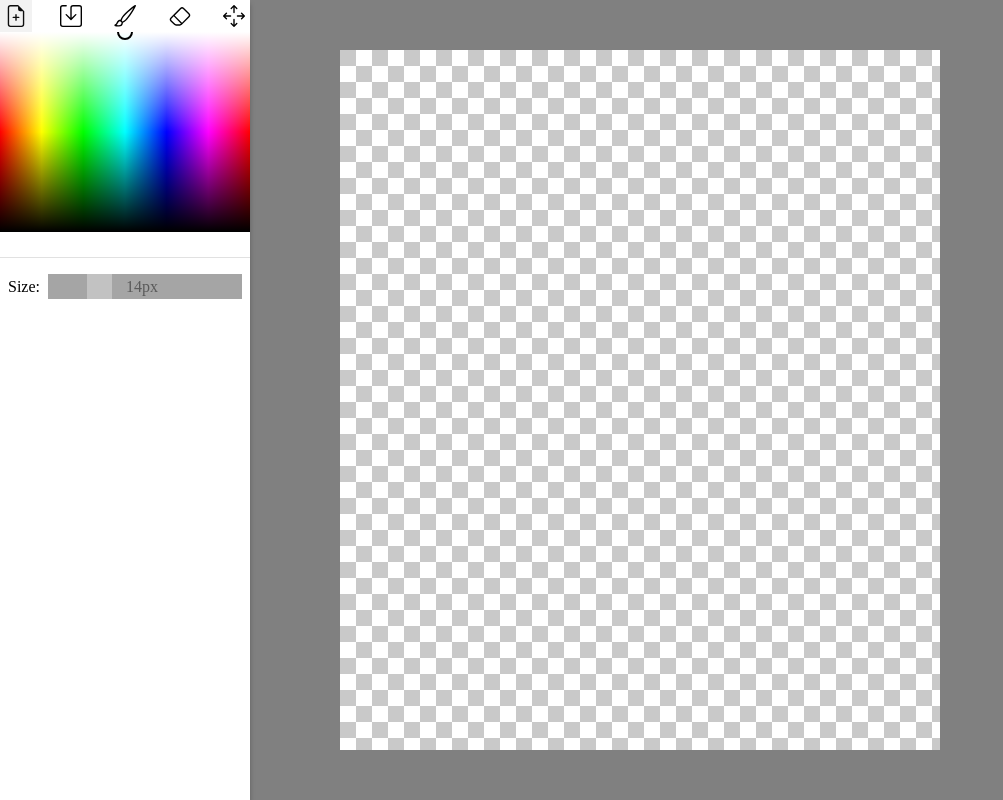
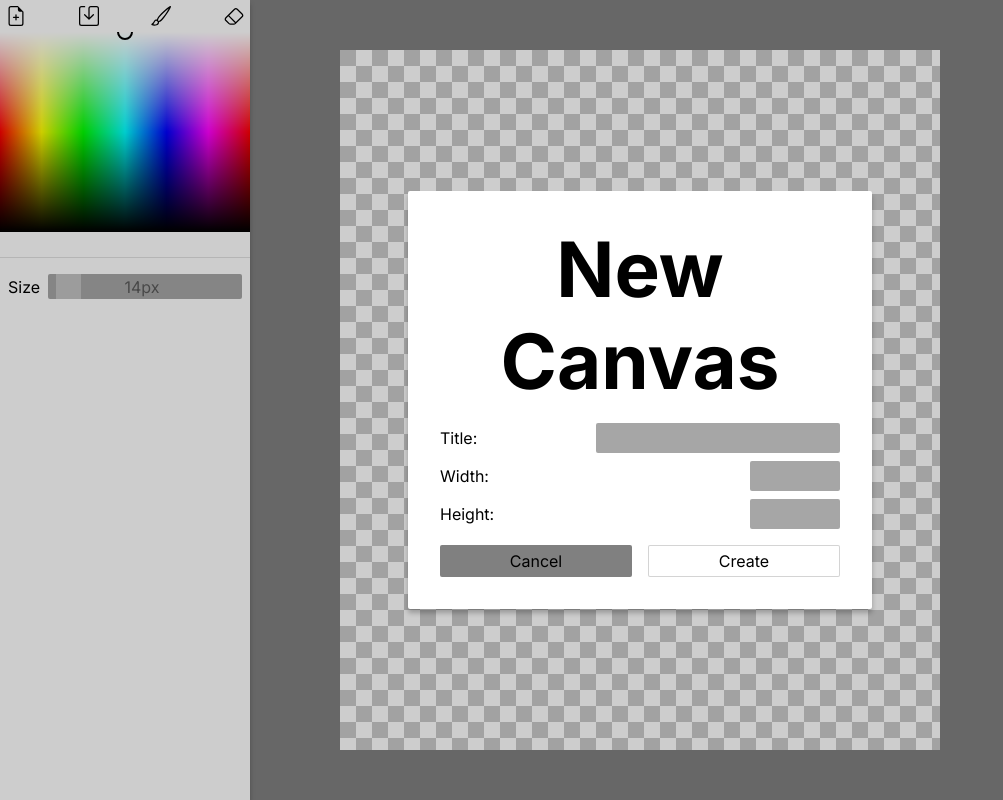
Before and after one commit to EricklLuan/a-simple-draw-app, a React (Create React App) app: page / in a window 1280 px wide. Shown: the whole page, without its empty margins (0-1003 px from the left). Built offline with nearby package versions, Linux system fonts and the light colour scheme.

Commit message:
Modals and saving draws

```diff
--- a/src/components/Canva/Canva.tsx
+++ b/src/components/Canva/Canva.tsx
@@ -1,6 +1,7 @@
 import { useEffect, useRef } from 'react'
 
 import { SideMenu } from '../SideMenu/SideMenu';
+import { ModalNewCanva } from '../Modals/ModalNewCanva/ModalNewCanva';
 
 import './canva.scss'
 
@@ -24,9 +25,6 @@ export function Canva(props: CanvaProps) {
 
     if (!canva) return;
 
-    canva.width = props.width? props.width : 500;
-    canva.height = props.height? props.height : 500;
-
     let isDrawing: boolean = false;
     let isDraging: boolean = false;
     let isEraser: boolean = false;
@@ -48,8 +46,8 @@ export function Canva(props: CanvaProps) {
 
     if (!context) return;
 
+    function handleMouseLeave() { isDrawing = false; }
     function handleChangeSize(event: any) { pencilSize = event.target.value; }
-    function handleMouseLeave() { isDrawing = false; }
     function handleMouseMove(event: MouseEvent) {
       if (isPencil) {
         if (isDrawing && context) {
@@ -133,12 +131,23 @@ export function Canva(props: CanvaProps) {
       }
     }
 
-    function handleChangeToolToPencil(event: any) {
+    function handleSaveImage() {
+      if (!canva) return;
+      const data = canva.toDataURL('image/png', 1.0);
+      const a = document.createElement('a');
+      a.href = data;
+      a.download = "untitled.png";
+      document.body.appendChild(a);
+      a.click();
+      document.body.removeChild(a);
+    }
+
+    function handleChangeToolToPencil() {
       isEraser = false;
       isPencil = true;
     }
 
-    function handleChangeToolToEraser(event: any) {
+    function handleChangeToolToEraser() {
       isPencil = false;
       isEraser = true;
     }
@@ -147,6 +156,7 @@ export function Canva(props: CanvaProps) {
     window.addEventListener('keydown', handleKeyDown)
     window.addEventListener('keyup', handleKeyUp);
 
+    tools.childNodes[1].childNodes[0].addEventListener('click', handleSaveImage);
     tools.childNodes[2].childNodes[0].addEventListener('click', handleChangeToolToPencil);
     tools.childNodes[3].childNodes[0].addEventListener('click', handleChangeToolToEraser);
     size.addEventListener('change', handleChangeSize)
@@ -161,6 +171,7 @@ export function Canva(props: CanvaProps) {
       window.removeEventListener('keydown', handleKeyDown);
       window.removeEventListener('keyup', handleKeyUp);
 
+      tools.childNodes[1].childNodes[0].removeEventListener('click', handleSaveImage);
       tools.childNodes[2].childNodes[0].removeEventListener('click', handleChangeToolToPencil);
       tools.childNodes[3].childNodes[0].removeEventListener('click', handleChangeToolToEraser);
       size.removeEventListener('change', handleChangeSize);
@@ -171,12 +182,13 @@ export function Canva(props: CanvaProps) {
       canva.removeEventListener('mouseleave', handleMouseLeave);
     }
 
-  }, [props])
+  }, [])
 
   return (
     <>
       <SideMenu />
-      <canvas id='canvas' ref={canvas}></canvas>
+      <canvas width={props.width} height={props.height} id='canvas' ref={canvas}></canvas>
+      <ModalNewCanva />
     </>
   )
 }
--- /dev/null
+++ b/src/components/Modals/Modal.tsx
@@ -0,0 +1,20 @@
+import { ReactNode } from "react"
+
+import './modal.scss'
+
+type ModalProps = {
+  children?: ReactNode;
+  className?: string;
+}
+
+export function Modal(props: ModalProps) {
+  return (
+    <div className="Modal flex flex-center fill-page">
+      <main className="modal-box">
+        <section className={`${props.className} modal-content`}>
+          {props.children}
+        </section>
+      </main>
+    </div>
+  )
+}
--- /dev/null
+++ b/src/components/Modals/ModalNewCanva/ModalNewCanva.tsx
@@ -0,0 +1,32 @@
+import { Modal } from '../Modal'
+
+import './modalnewcanva.scss'
+
+export function ModalNewCanva() {
+  return (
+    <Modal className='Modal-New-Canva flex flex-align'>
+      <h1>New Canvas</h1>
+      <form id="form-new-canva" className="flex">
+        <section id="form-title-input" className="flex">
+          <label htmlFor="canva-title">Title: </label>
+          <input type="text" name="canva-title" id="canva-title" maxLength={30}/>
+        </section>
+
+        <section id="form-size-input" className="flex">
+          <label htmlFor="canva-width">Width: </label>
+          <input type="number" name="canva-width" id="canva-width" />
+        </section>
+
+        <section id="form-size-input" className="flex">
+          <label htmlFor="canva-height">Height: </label>
+          <input type="number" name="canva-height" id="canva-height" />
+        </section>
+
+        <section id="form-buttons-input" className="flex">
+          <button>Cancel</button>
+          <button type="submit">Create</button>
+        </section>
+      </form>
+    </Modal>
+  )
+}
--- /dev/null
+++ b/src/components/Modals/ModalNewCanva/modalnewcanva.scss
@@ -0,0 +1,80 @@
+.Modal-New-Canva {
+  width: 400px;
+
+  gap: 16px;
+  flex-direction: column;
+
+  h1 {
+    text-align: center;
+  }
+
+  form {
+    width: 100%;
+    gap: 8px;
+    flex-direction: column;
+
+    section {
+      width: 100%;
+      justify-content: space-between;
+      align-items: center;
+
+      input {
+        appearance: none;
+        background: gray;
+        border: none;
+        padding: 5px;
+        height: 20px;
+        border-radius: 2px;
+        opacity: 0.7;
+        transition: opacity 0.3s;
+
+        &:hover {
+          opacity: 1;
+        }
+
+        &:focus {
+          outline: none;
+          opacity: 1;
+        }
+      }
+
+      button {
+        appearance: none;
+        border: 1px solid rgba(128, 128, 128, 0.339);
+        border-radius: 2px;
+        background: white;
+        transition: filter 0.3s ease-in-out;
+
+        &:hover {
+          filter: brightness(0.8);
+        }
+
+        &:nth-child(1) {
+          background: gray;
+        }
+      }
+
+      #canva-width {
+        width: 20%;
+      }
+
+      #canva-height {
+        width: 20%;
+      }
+
+    }
+
+    #form-buttons-input {
+      gap: 16px;
+      padding-top: 8px;
+      justify-content: flex-end;
+
+      button {
+        justify-self: flex-end;
+        width: 30%;
+        width: 100%;
+        height: 32px;
+      }
+    }
+  }
+}
--- /dev/null
+++ b/src/components/Modals/modal.scss
@@ -0,0 +1,19 @@
+.Modal {
+
+  background: rgba(0, 0, 0, 0.197);
+  position: absolute;
+  z-index: 100000;
+  top: 0;
+  left: 0;
+
+  .modal-box {
+    box-shadow: 0px 4px 5px rgba(0, 0, 0, 0.25);
+    background: white;
+    padding: 16px;
+    border-radius: 2px;
+  }
+
+  .modal-content {
+    margin: 16px;
+  }
+}
--- a/src/components/SideMenu/SideMenu.tsx
+++ b/src/components/SideMenu/SideMenu.tsx
@@ -135,7 +135,6 @@ export function SideMenu() {
           <li><button id="save" className="flex flex-center"><img src={saveIcon} alt="save file" /></button></li>
           <li><button id="pencil" className="flex flex-center"><img src={brushIcon} alt="brush" /></button></li>
           <li><button id="ereaser" className="flex flex-center"><img src={eraserIcon} alt="eraser" /></button></li>
-          <li><button id="move" className="flex flex-center"><img src={arrowsIcon} alt="arrows" /></button></li>
         </ul>
       </div>
 
@@ -150,10 +149,10 @@ export function SideMenu() {
 
       <div id="size" className="">
         <section className="flex flex-align">
-          <label htmlFor="change-size">Size:</label>
+          <label htmlFor="change-size">Size</label>
           <section>
             <div id="size-px">{size}px</div>
-            <input type="range" name="size-range" id="size-range" min={5} max={200} onChange={handleChangeSize}/>
+            <input type="range" name="size-range" id="size-range" min={1} max={1000} onChange={handleChangeSize}/>
           </section>
         </section>
       </div>
--- a/src/components/SideMenu/sidemenu.scss
+++ b/src/components/SideMenu/sidemenu.scss
@@ -35,8 +35,8 @@
       }
 
       li button img {
-        width: 22px;
-        height: 22px;
+        width: 20px;
+        height: 20px;
       }
     }
   }
@@ -92,6 +92,7 @@
           outline: none;
           opacity: 0.7;
           transition: opacity 0.3s;
+          border-radius: 2px;
         }
 
         #size-range::-webkit-slider-thumb {
--- a/src/styles/global.scss
+++ b/src/styles/global.scss
@@ -1,11 +1,23 @@
+@import url('https://fonts.googleapis.com/css2?family=Inter:wght@400;500;600;700&display=swap');
+
 * {
+  font-family: 'Inter', sans-serif;
+  font-size: 16px;
   padding: 0;
   margin: 0;
 }
 
-body {
-  overflow: hidden;
-}
+body { overflow: hidden; }
+
+h1 { font-size: 4.768rem; }
+h2 { font-size: 3.815rem; }
+h3 { font-size: 3.052rem; }
+
+p { font-size: 1rem; }
+
+.p-big    { font-size: 1.25rem; }
+.p-normal { font-size: 1rem;    }
+.p-small  { font-size: 0.8rem;  }
 
 .fill-page {
   width: 100vw;
```
